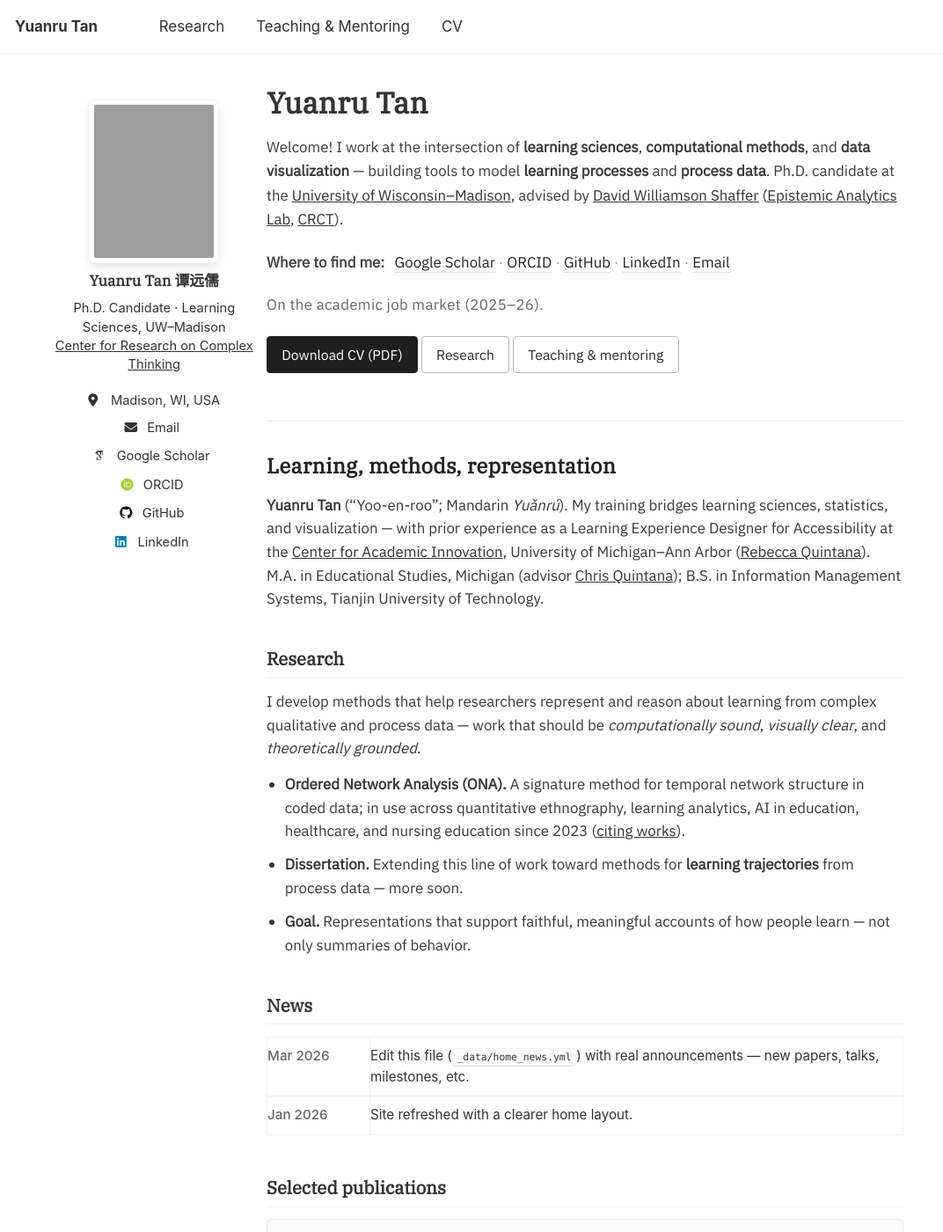
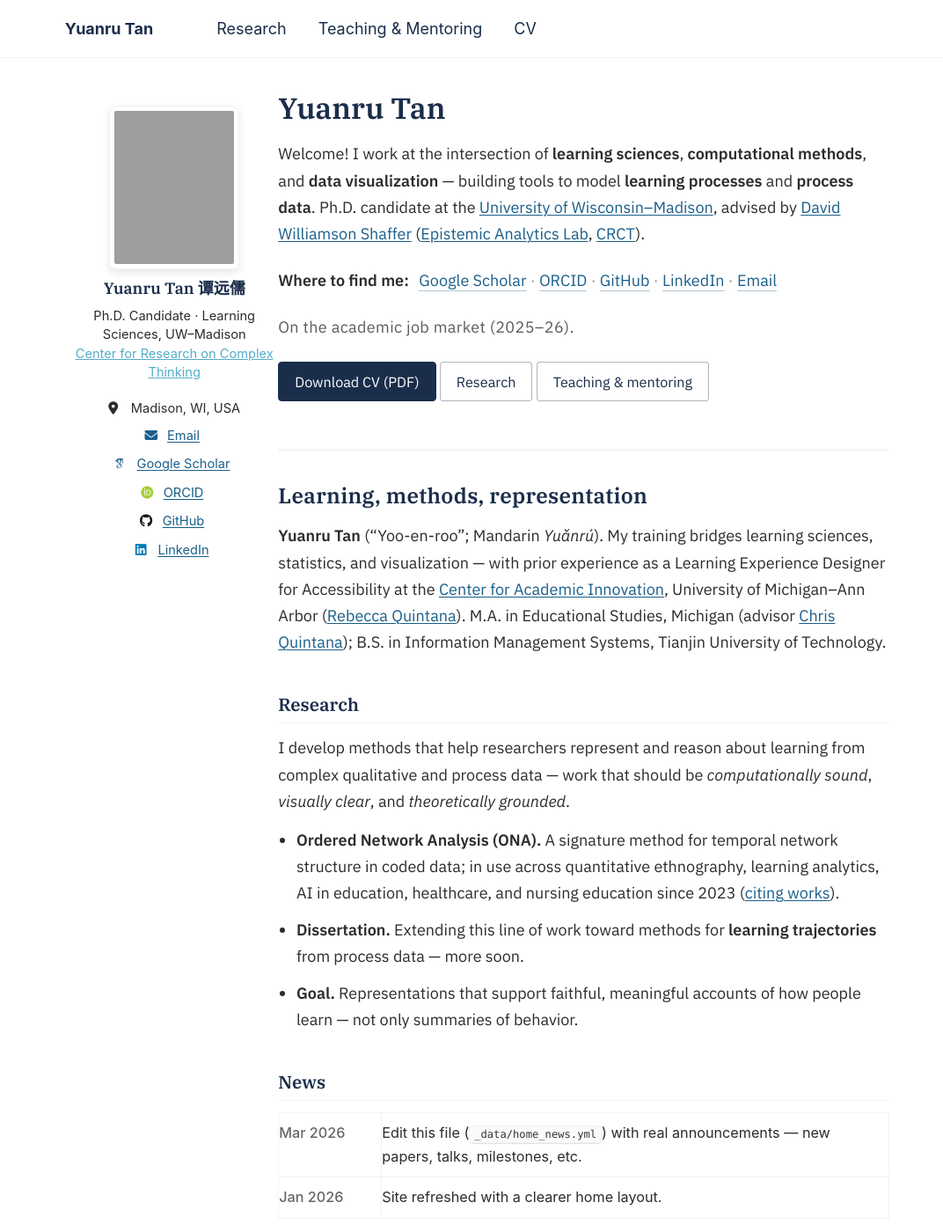
Before and after one commit to tanyuanru/tanyuanru.github.io, a Jekyll site: the page built from _pages/about.md, in a window 1280 px wide and 1400 px high. Shown: the whole window at 88% size, without its empty margins (0-1072 px from the left). Built offline with Jekyll 4.4.1, drawn with Linux system fonts in a browser that asks for light colours; some web fonts are replaced; grey boxes are pictures that could not be loaded.

Commit message:
Refactor styles for improved layout and typography. Updated font imports, introduced CSS variables for color management, and adjusted link styles for better readability. Enhanced body and heading styles for a more cohesive design. Improved responsiveness and alignment of main content area.

```diff
--- a/_includes/head/custom.html
+++ b/_includes/head/custom.html
@@ -17,7 +17,7 @@
 <!-- Typography: IBM Plex is loaded in assets/css/main.scss (do not override with other fonts here) -->
 
 <style>
-  /* Layout: offset below fixed masthead */
+  /* Layout: offset below fixed masthead (link colors live in main.scss) */
   body {
     padding-top: 60px;
   }
@@ -26,15 +26,6 @@
     color: #889E19;
     font-weight: normal;
   }
-
-  a {
-    color: #333 !important;
-    text-decoration: underline;
-  }
-
-  a:hover {
-    color: #c78e5b !important;
-  }
 </style>
 
 <!-- Support for MathJax -->
--- a/assets/css/main.scss
+++ b/assets/css/main.scss
@@ -34,33 +34,93 @@
 
 /* ===== Custom styles by Yuanru Tan ===== */
 
-@import url('https://fonts.googleapis.com/css2?family=IBM+Plex+Sans&family=IBM+Plex+Serif&display=swap');
+@import url('https://fonts.googleapis.com/css2?family=IBM+Plex+Sans:ital,wght@0,400;0,500;0,600;1,400&family=IBM+Plex+Serif:ital,wght@0,500;0,600;0,700;1,400&display=swap');
+
+/* Calm academic palette + centered column (inspired by clean MM academic sites) */
+:root {
+  --site-navy: #1a2d4a;
+  --site-navy-mid: #2a3f63;
+  --site-body: #2c2c2c;
+  --site-body-muted: #5c5c5c;
+  --site-link: #1a5f8a;
+  --site-link-hover: #134a6e;
+  --site-bg: #ffffff;
+}
+
+html {
+  background: var(--site-bg);
+}
 
 body {
-  font-family: 'IBM Plex Sans', sans-serif !important;
-  font-size: 0.9375rem; /* 15px — compact, al-folio–like scale */
-  line-height: 1.6;
-  color: #333333;
+  font-family: 'IBM Plex Sans', -apple-system, BlinkMacSystemFont, 'Segoe UI', sans-serif !important;
+  font-size: 1rem; /* ~16px — comfortable “reference” body size */
+  line-height: 1.68;
+  color: var(--site-body) !important;
+  background: var(--site-bg) !important;
   -webkit-font-smoothing: antialiased;
   -moz-osx-font-smoothing: grayscale;
 }
 
 h1, h2, h3, h4, h5, h6 {
-  font-family: 'IBM Plex Serif', serif !important;
+  font-family: 'IBM Plex Serif', Georgia, 'Times New Roman', serif !important;
   font-weight: 600;
-  line-height: 1.3;
+  line-height: 1.28;
+  color: var(--site-navy) !important;
 }
 
-/* Page title (incl. home name) slightly smaller than default theme */
+/* Page title (incl. home name) — navy serif */
 .page__title {
   font-size: 1.65rem !important;
   line-height: 1.25 !important;
+  color: var(--site-navy) !important;
 }
 
 @media screen and (min-width: 768px) {
   .page__title {
     font-size: 1.85rem !important;
   }
+}
+
+/* Running text links (readable blue; not body-colored) */
+.page__content a:not(.home-btn):not(.btn):not(.btn--primary),
+.archive .archive__item-title a,
+.archive a:not(.btn),
+.sidebar .author__urls a {
+  color: var(--site-link) !important;
+  text-decoration: underline;
+  text-decoration-thickness: 1px;
+  text-underline-offset: 2px;
+}
+
+.page__content a:not(.home-btn):not(.btn):not(.btn--primary):hover,
+.archive .archive__item-title a:hover,
+.sidebar .author__urls a:hover {
+  color: var(--site-link-hover) !important;
+}
+
+/* Masthead: navy site title + nav */
+.masthead__inner-wrap a {
+  color: var(--site-navy) !important;
+}
+
+.masthead__inner-wrap a:hover {
+  color: var(--site-navy-mid) !important;
+}
+
+.masthead__inner-wrap {
+  max-width: min(92vw, 70rem) !important;
+  margin-left: auto !important;
+  margin-right: auto !important;
+  padding-left: 1.25rem !important;
+  padding-right: 1.25rem !important;
+}
+
+/* Centered main band + side breathing room */
+#main {
+  margin-left: auto !important;
+  margin-right: auto !important;
+  padding-left: 1.5rem !important;
+  padding-right: 1.5rem !important;
 }
 
 /* Sidebar: a bit wider so affiliation fits; centered with the photo */
@@ -78,6 +138,8 @@ h1, h2, h3, h4, h5, h6 {
 
 .sidebar .author__name {
   text-align: center !important;
+  color: var(--site-navy) !important;
+  font-family: 'IBM Plex Serif', Georgia, serif !important;
 }
 
 .sidebar p,
@@ -87,16 +149,16 @@ h1, h2, h3, h4, h5, h6 {
   line-height: 1.45 !important;
 }
 
-/* Wider content area (al-folio–style breathing room; still respects sidebar layout) */
+/* Tighter max-width so the layout feels centered with generous outer margins */
 @media screen and (min-width: 925px) {
   #main {
-    max-width: min(94vw, 88rem) !important; /* up to ~1408px */
+    max-width: min(92vw, 70rem) !important;
   }
 }
 
-@media screen and (min-width: 1600px) {
+@media screen and (min-width: 1400px) {
   #main {
-    max-width: min(92vw, 96rem) !important;
+    max-width: min(88vw, 76rem) !important;
   }
 }
 
@@ -106,17 +168,13 @@ h1, h2, h3, h4, h5, h6 {
 
 @media (prefers-color-scheme: dark) {
   body {
-    background-color: white !important;
-    color: black !important;
-  }
-
-  a {
-    color: #1650FF !important;
+    background-color: var(--site-bg) !important;
+    color: var(--site-body) !important;
   }
 
   .page__content {
-    background-color: white !important;
-    color: black !important;
+    background-color: transparent !important;
+    color: var(--site-body) !important;
   }
 }
 
@@ -209,39 +267,42 @@ html[data-theme="dark"] {
 
 /* ----- Home page: calm column, readable measure, clear hierarchy ----- */
 .page__content .home-landing {
-  max-width: 42rem;
-  margin: 0;
-  padding-bottom: 2rem;
+  max-width: 44rem;
+  margin-left: auto;
+  margin-right: auto;
+  padding-bottom: 2.5rem;
 }
 
 /* Welcoming opener + profile strip (Kamšek-style clarity on same MM stack) */
 .home-open {
-  font-size: 1.03rem;
-  line-height: 1.62;
-  color: #3a3a3a;
+  font-size: 1.05rem;
+  line-height: 1.68;
+  color: var(--site-body);
   margin: 0 0 1rem;
 }
 
 .home-where {
-  font-size: 0.9rem;
-  line-height: 1.55;
-  color: #444;
+  font-size: 0.9375rem;
+  line-height: 1.6;
+  color: var(--site-body-muted);
   margin: 0 0 1rem;
 }
 
 .home-where strong {
   font-weight: 600;
   margin-right: 0.4rem;
+  color: var(--site-body);
 }
 
 .home-where a {
-  color: #252525 !important;
+  color: var(--site-link) !important;
   text-decoration: none !important;
-  border-bottom: 1px solid rgba(0, 0, 0, 0.12);
+  border-bottom: 1px solid rgba(26, 95, 138, 0.35);
 }
 
 .home-where a:hover {
-  border-bottom-color: rgba(0, 0, 0, 0.45);
+  color: var(--site-link-hover) !important;
+  border-bottom-color: rgba(19, 74, 110, 0.55);
 }
 
 .home-dot {
@@ -250,8 +311,8 @@ html[data-theme="dark"] {
 }
 
 .home-market-note {
-  font-size: 0.8125rem;
-  color: #666;
+  font-size: 0.875rem;
+  color: var(--site-body-muted);
   margin: 0 0 1.1rem;
   letter-spacing: 0.02em;
 }
@@ -268,43 +329,43 @@ html[data-theme="dark"] {
 
 .home-btn {
   display: inline-block;
-  font-size: 0.875rem;
+  font-size: 0.9rem;
   font-family: inherit;
-  padding: 0.42rem 0.9rem;
+  padding: 0.45rem 1rem;
   border-radius: 4px;
-  border: 1px solid #b8b8b8;
+  border: 1px solid rgba(26, 45, 74, 0.35);
   background: #fff;
-  color: #2a2a2a !important;
+  color: var(--site-navy) !important;
   text-decoration: none !important;
   transition: border-color 0.15s ease, background 0.15s ease, color 0.15s ease;
 }
 
 .home-btn:hover {
-  border-color: #888;
-  background: #f6f6f6;
+  border-color: var(--site-navy-mid);
+  background: rgba(26, 45, 74, 0.04);
 }
 
 .home-btn--primary {
-  background: #1f1f1f;
+  background: var(--site-navy);
   color: #fff !important;
-  border-color: #1f1f1f;
+  border-color: var(--site-navy);
 }
 
 .home-btn--primary:hover {
-  background: #333;
-  border-color: #333;
+  background: var(--site-navy-mid);
+  border-color: var(--site-navy-mid);
   color: #fff !important;
 }
 
 .page__content .home-landing .about-body > h2.home-theme-head {
-  font-size: 1.32rem;
+  font-size: 1.35rem;
   font-weight: 600;
   margin: 0 0 0.85rem;
   padding-bottom: 0;
   border-bottom: none;
   font-family: 'IBM Plex Serif', serif !important;
   line-height: 1.28;
-  color: #222;
+  color: var(--site-navy) !important;
   letter-spacing: 0.01em;
 }
 
@@ -319,9 +380,9 @@ html[data-theme="dark"] {
 }
 
 .page__content .home-landing .about-body p {
-  line-height: 1.58;
+  line-height: 1.68;
   margin-bottom: 1rem;
-  color: #383838;
+  color: var(--site-body);
 }
 
 .home-section-lead {
@@ -335,8 +396,8 @@ html[data-theme="dark"] {
 
 .research-highlights li {
   margin-bottom: 0.7rem;
-  line-height: 1.55;
-  color: #383838;
+  line-height: 1.65;
+  color: var(--site-body);
 }
 
 .research-highlights li:last-child {
```
